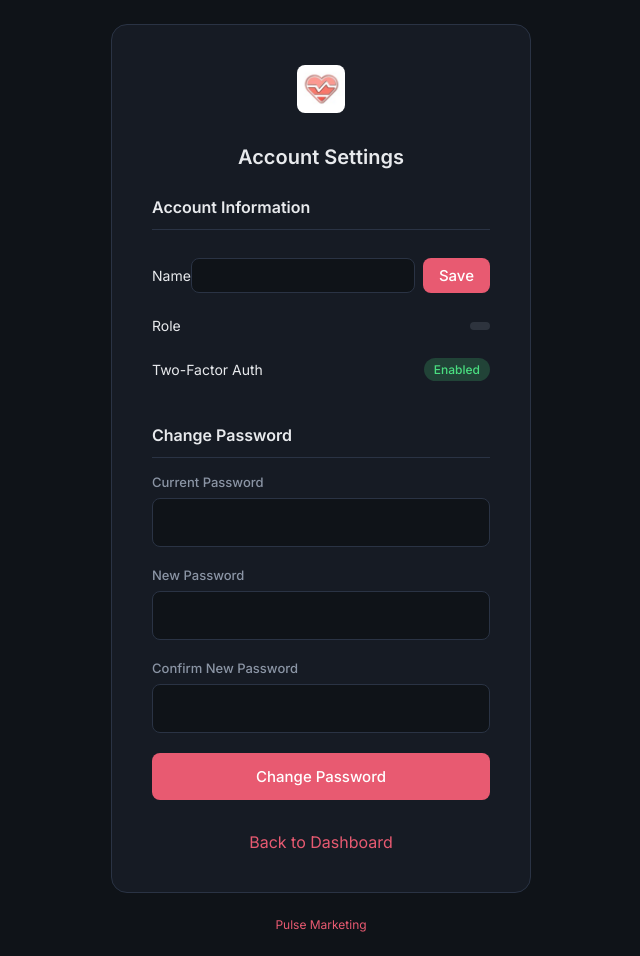
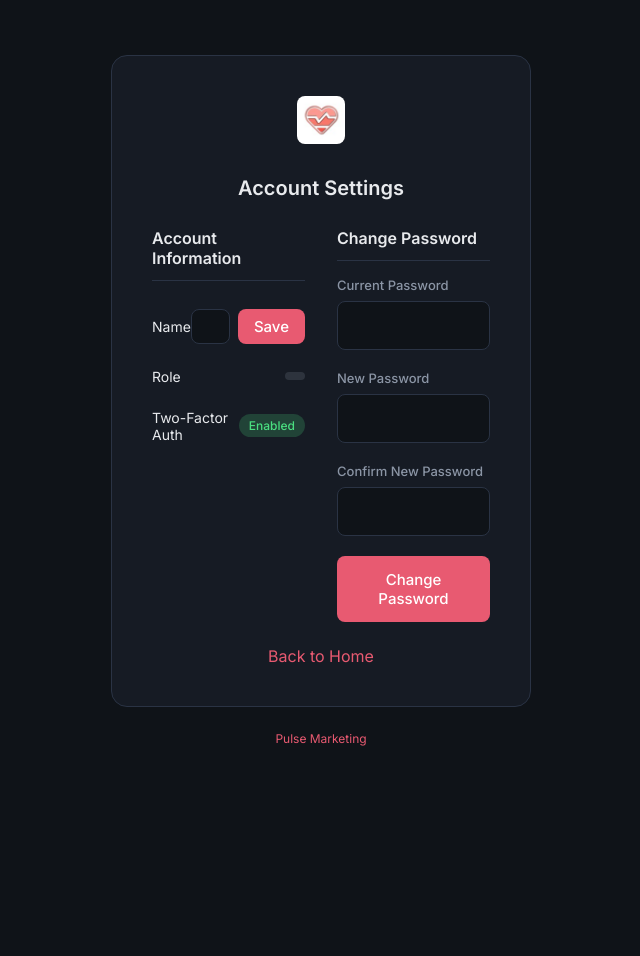
Before and after one commit to jakeshumaker6/agile-dashboard, a Flask app: template templates/settings.html in a window 1280 px wide. Shown: the whole page, without its empty margins (319-959 px from the left). After the commit the page ends 746 px from the top, so only its background shows below. Run offline with Flask 3, Linux system fonts and the light colour scheme; the template is opened without the code that fills it, so the values that code supplies are empty; some libraries are stand-ins or nearby versions.

Commit message:
UI improvements and performance fixes
- Login now redirects to home page instead of sprint dashboard
- Client Health emoji changed from green to red heart
- Settings page now uses two-column layout
- Added caching for ClickUp accounts (5 min) in client mapping
- Fixed uncached API calls in client mapping routes

Co-Authored-By: Claude Opus 4.5 <noreply@anthropic.com>

```diff
--- a/app.py
+++ b/app.py
@@ -1602,6 +1602,8 @@ def api_sentiment_overrides_list():
 # ============================================================================
 
 _grain_cache = {"data": None, "ts": 0}
+_accounts_cache = {"data": None, "ts": 0}
+_accounts_cache_lock = threading.Lock()
 
 def _get_cached_grain_recordings(ttl=600):
     """Return Grain recordings with a 10-min in-memory cache."""
@@ -1622,6 +1624,25 @@ def _get_cached_grain_recordings(ttl=600):
             return _grain_cache["data"] or []
 
 
+def _get_cached_accounts(ttl=300):
+    """Return ClickUp accounts with a 5-min in-memory cache."""
+    import time
+    now = time.time()
+    with _accounts_cache_lock:
+        if _accounts_cache["data"] is not None and (now - _accounts_cache["ts"]) < ttl:
+            return _accounts_cache["data"]
+    try:
+        data = fetch_active_accounts(clickup_request)
+        with _accounts_cache_lock:
+            _accounts_cache["data"] = data
+            _accounts_cache["ts"] = now
+        return data
+    except Exception as e:
+        logger.error(f"Accounts fetch failed: {e}")
+        with _accounts_cache_lock:
+            return _accounts_cache["data"] or {"clients": [], "managers": []}
+
+
 @app.route("/client-mapping")
 @admin_required
 def client_mapping():
@@ -1635,7 +1656,7 @@ def api_client_mapping():
     """Get all client mappings, unmatched recordings, and overview data (admin only)."""
     try:
         mappings = load_mappings()
-        accounts_data = fetch_active_accounts(clickup_request)
+        accounts_data = _get_cached_accounts()
         clients = accounts_data["clients"]
         managers = accounts_data["managers"]
 
@@ -1739,9 +1760,9 @@ def api_unmatched_recordings():
     """Get Grain recordings not yet matched to a client (admin only)."""
     try:
         mappings = load_mappings()
-        accounts_data = fetch_active_accounts(clickup_request)
+        accounts_data = _get_cached_accounts()
         clients = accounts_data["clients"]
-        recordings = fetch_grain_recordings()
+        recordings = _get_cached_grain_recordings()
         grain_matches = mappings.get("grain_matches", {})
 
         unmatched = []
--- a/auth/decorators.py
+++ b/auth/decorators.py
@@ -108,8 +108,8 @@ def admin_required(f):
         if session.get('role') != 'admin':
             if request.path.startswith('/api/'):
                 return jsonify({'error': 'Admin access required'}), 403
-            # Redirect non-admins to dashboard with implicit "access denied"
-            return redirect(url_for('dashboard'))
+            # Redirect non-admins to home with implicit "access denied"
+            return redirect(url_for('home'))
 
         return f(*args, **kwargs)
     return decorated_function
--- a/templates/home.html
+++ b/templates/home.html
@@ -251,7 +251,7 @@
             </a>
 
             <a href="/client-health" class="tile">
-                <div class="tile-icon">💚</div>
+                <div class="tile-icon">❤️</div>
                 <div class="tile-title">Client Health</div>
                 <div class="tile-description">Monitor client satisfaction and engagement. Track overdue tasks, communication frequency, and risk indicators.</div>
             </a>
--- a/templates/settings.html
+++ b/templates/settings.html
@@ -3,8 +3,19 @@
 {% block title %}Settings | Pulse Agile Dashboard{% endblock %}
 
 {% block extra_styles %}
+.settings-grid {
+    display: grid;
+    grid-template-columns: repeat(2, 1fr);
+    gap: 32px;
+    margin-bottom: 24px;
+}
+@media (max-width: 768px) {
+    .settings-grid {
+        grid-template-columns: 1fr;
+    }
+}
 .settings-section {
-    margin-bottom: 32px;
+    margin-bottom: 0;
 }
 .settings-section h2 {
     font-size: 16px;
@@ -75,6 +86,7 @@
 
 <div id="message"></div>
 
+<div class="settings-grid">
     <div class="settings-section">
         <h2>Account Information</h2>
         <div class="setting-item">
@@ -112,8 +124,9 @@
             <button type="submit">Change Password</button>
         </form>
     </div>
+</div>
 
-<a href="/" class="back-link" style="color: var(--pulse-primary); text-decoration: none;">Back to Dashboard</a>
+<a href="/" class="back-link" style="color: var(--pulse-primary); text-decoration: none;">Back to Home</a>
 {% endblock %}
 
 {% block scripts %}
```
Also changed, not shown: auth/routes.py (+6 -6 lines). Lines whose indentation alone changed are shown as unchanged.
